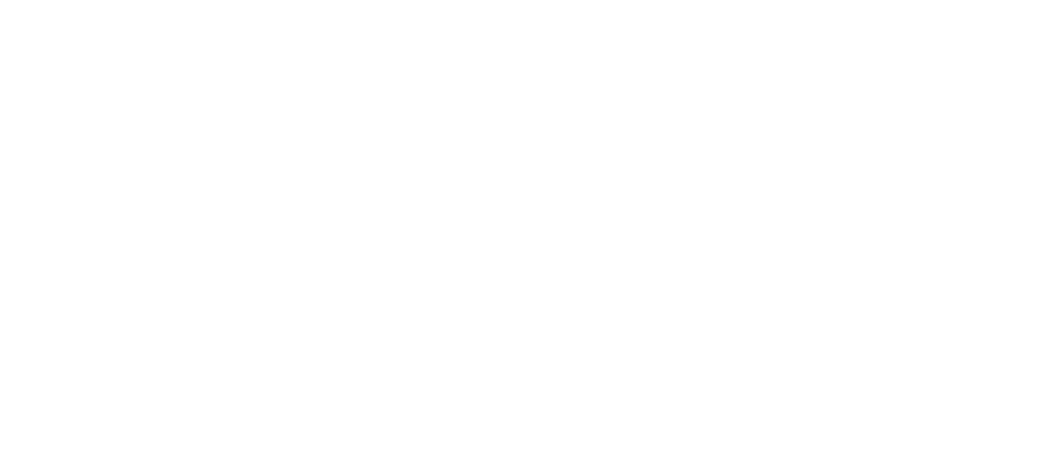
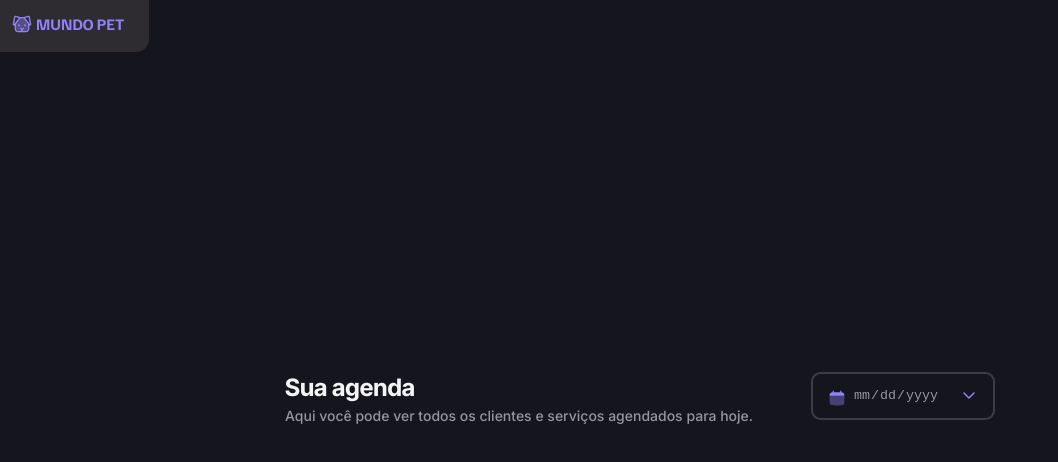
Before and after one commit to Yuric-Viana/petshop-scheduling, a plain HTML site: page index.html in a window 1280 px wide. Shown: the whole page, without its empty margins (0-1058 px from the left). Drawn offline with Linux system fonts and the light colour scheme.

Commit message:
feat: adicionar layout da agenda com input de data

```diff
--- a/index.html
+++ b/index.html
@@ -1,11 +1,37 @@
 <!DOCTYPE html>
 <html lang="pt-br">
+
 <head>
     <meta charset="UTF-8">
     <meta name="viewport" content="width=device-width, initial-scale=1.0">
     <title>Mundo pet</title>
+
+    <link rel="stylesheet" href="src/styles/index.css">
 </head>
+
 <body>
+    <div class="container">
+        <div class="logo">
+            <img src="src/assets/logo-pet.svg" alt="Logo Mundo Pet">
+        </div>
 
+        <main>
+            <div class="display gap-12">
+                <div>
+                    <h1>Sua agenda</h1>
+                    <p>Aqui você pode ver todos os clientes e serviços agendados para hoje.</p>
+                </div>
+
+                <div>
+                    <input type="date" name="date" id="date" required>
+                </div>
+            </div>
+
+            <section id="morning">
+
+            </section>
+        </main>
+    </div>
 </body>
+
 </html>
--- a/src/styles/global.css
+++ b/src/styles/global.css
@@ -37,6 +37,20 @@
     box-sizing: border-box;
 }
 
+body {
+    background-color: #14151D;
+}
+
+.logo {
+    position: absolute;
+    top: 0;
+    left: 0;
+    background-color: #2E2C30;
+    padding-block: .75rem;
+    padding-inline: .75rem 1.5rem;
+    border-end-end-radius: .8rem;
+}
+
 @media (width >= 80rem) {
     :root {
         --display: flex;
--- a/src/styles/index.css
+++ b/src/styles/index.css
@@ -1 +1,3 @@
 @import url(global.css);
+@import url(utilitys.css);
+@import url(main.css);
--- /dev/null
+++ b/src/styles/main.css
@@ -0,0 +1,74 @@
+main {
+    padding: 4.375rem 1.25rem;
+
+    & div.display {
+        & div:nth-child(1) {
+            & h1 {
+                font: var(--text-lg);
+                color: #F5F4F5;
+            }
+
+            & p {
+                color: #98959D;
+                font: var(--text-md);
+            }
+        }
+
+        & div:nth-child(2) {
+            width: max-content;
+            height: max-content;
+
+            & input {
+                position: relative;
+                width: 11.5rem;
+                height: 3rem;
+                padding-left: 2.5rem;
+                padding-right: 1rem;
+                color: var(--content-secondary);
+
+                border-radius: .6rem;
+                background-color: transparent;
+                border: 2px solid var(--border-primary);
+
+                &::-webkit-calendar-picker-indicator {
+                    opacity: 0;
+                }
+
+                &::after {
+                    content: '';
+                    position: absolute;
+                    background: url(../assets/icons/Calendar-Minimalistic--Streamline-Solar.svg) no-repeat center/contain;
+                    left: 1rem;
+                    top: 1rem;
+                    width: 1rem;
+                    height: 1rem;
+                }
+
+                &::before {
+                    content: "";
+                    position: absolute;
+                    background: url(../assets/icons/Icon.svg) no-repeat center/contain;
+                    right: 1rem;
+                    width: 1rem;
+                    height: 1rem;
+;
+                }
+            }
+        }
+    }
+}
+
+@media (width >=80rem) {
+    main {
+        position: absolute;
+        top: 50%;
+        left: 50%;
+        transform: translate(-50%, -50%);
+        padding: 0;
+        width: 44.375rem;
+
+        & div div:nth-child(1) {
+            width: 32.875rem;
+        }
+    }
+}
```
Also changed, not shown: src/assets/logo-pet.svg (added).
